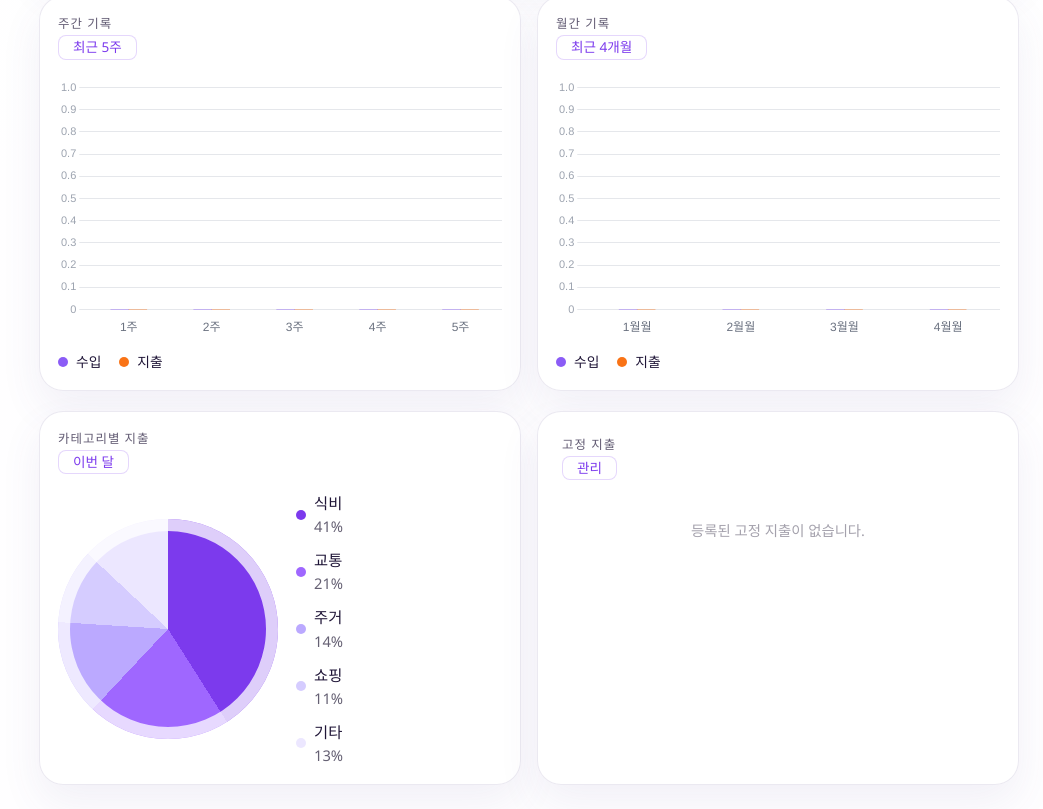
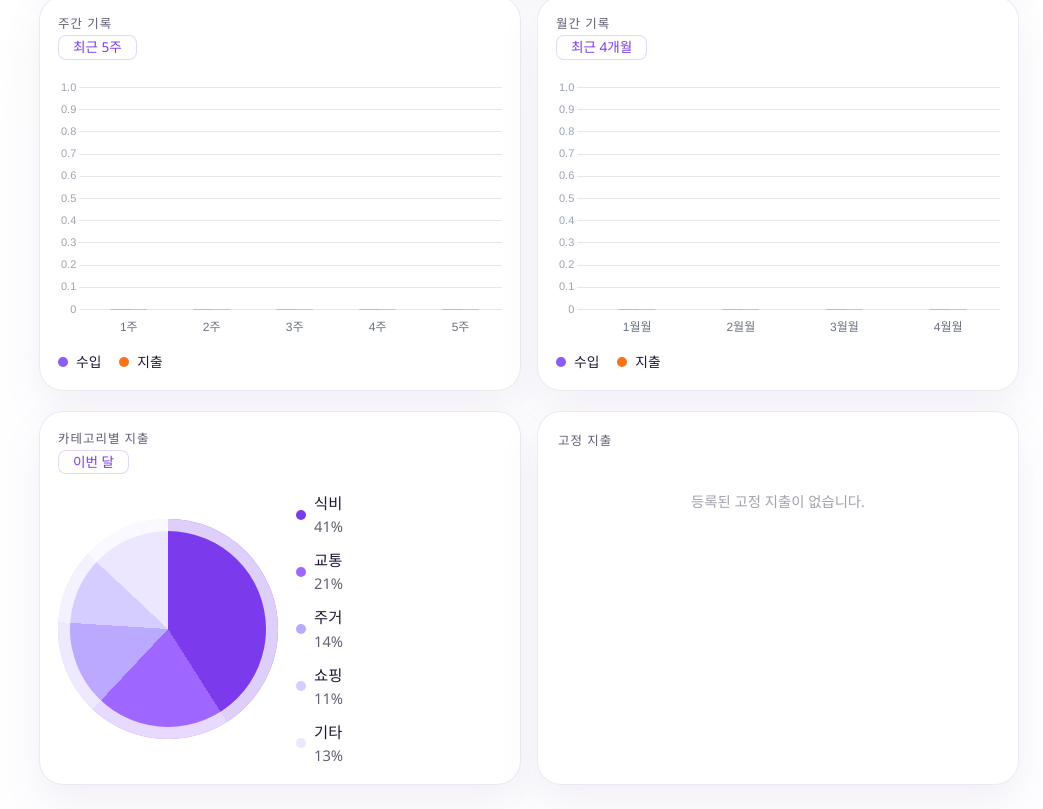
Before and after one commit to ksy9565/KB_Skeleton_Project, a Vue app: page / in a window 1280 px wide. Shown: the part 886-1695 px from the top of the page, without its empty margins (237-1280 px from the left). Built offline with nearby package versions, Linux system fonts and the light colour scheme.

Commit message:
Feat: 관리 버튼 삭제 및 불필요한 CSS 삭제 관리 버튼 삭제 불필요한 CSS 삭제

```diff
--- a/src/components/mainPage/DashboardFixedExpenseCard.vue
+++ b/src/components/mainPage/DashboardFixedExpenseCard.vue
@@ -28,7 +28,6 @@ const getDayOnly = (dateString) => {
   <article class="panel fixed-expense-panel">
     <div class="panel-head">
       <p class="panel-label">고정 지출</p>
-      <button type="button">관리</button>
     </div>
 
     <div class="fixed-expense-list">
@@ -67,7 +66,7 @@ const getDayOnly = (dateString) => {
 .fixed-expense-panel {
   display: flex;
   flex-direction: column;
-  padding: 24px;
+  padding: 20px;
 }
 
 .fixed-expense-list {
@@ -106,8 +105,8 @@ const getDayOnly = (dateString) => {
 
 .row-left {
   display: flex;
-  align-items: center; /* 가로 정렬 */
-  gap: 20px; /* 날짜와 텍스트 사이 간격 */
+  align-items: center;
+  gap: 16px;
 }
 
 /* 날짜 스타일 */
```
